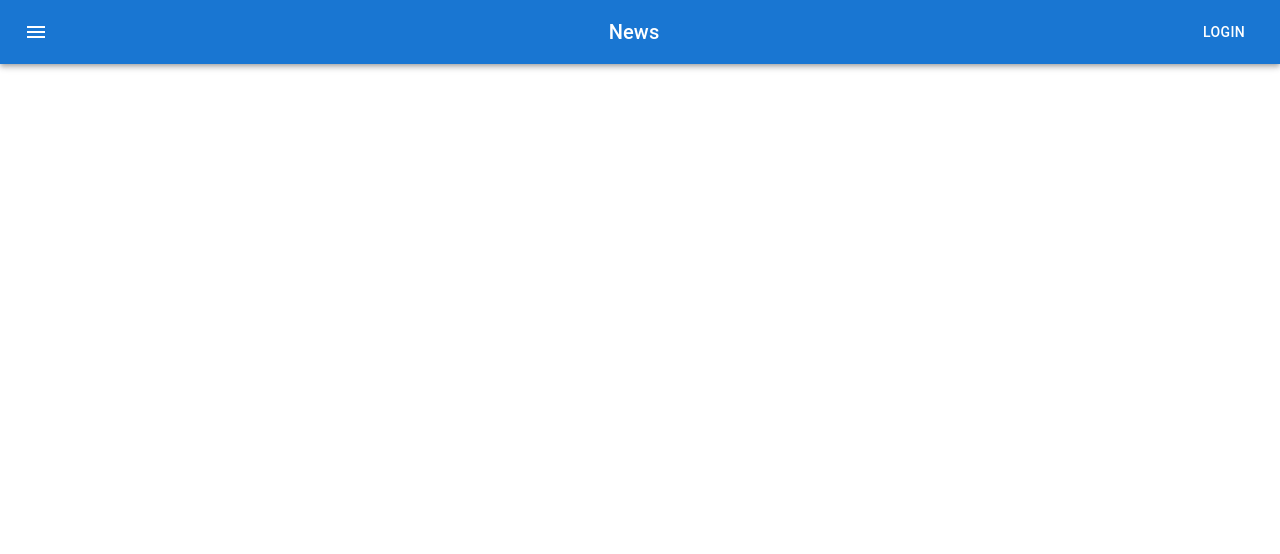
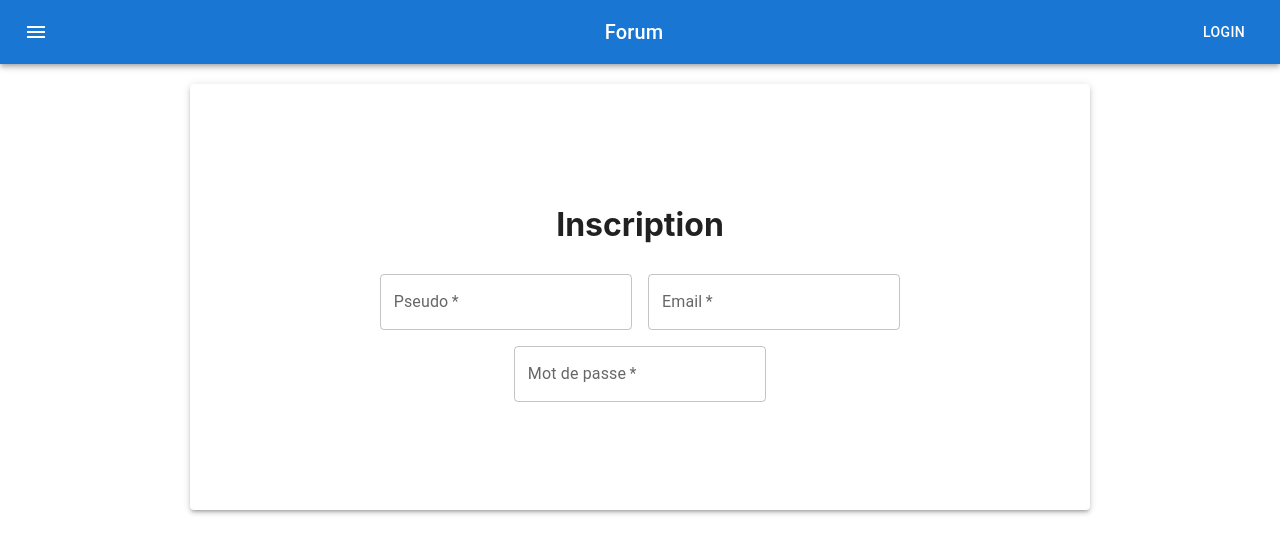
Before and after one commit to Anthonylat09/Forum, a React (Create React App) app in the folder forumfrontend/: page / in a window 1280 px wide. Shown: the top 554 px of the page. Built offline with nearby package versions, Linux system fonts and the light colour scheme.

Commit message:
feat: creation de la page d'inscription

```diff
--- a/forumfrontend/src/App.js
+++ b/forumfrontend/src/App.js
@@ -1,12 +1,8 @@
-import logo from './logo.svg';
 import './App.css';
-import Appbar from './components/Appbar';
-
+import Inscription from './pages/Inscription'
 function App() {
   return (
-    <div className="App">
-      <Appbar/>
-    </div>
+    <Inscription/>
   );
 }
 
--- a/forumfrontend/src/components/Appbar.js
+++ b/forumfrontend/src/components/Appbar.js
@@ -22,7 +22,7 @@ export default function Appbar() {
             <MenuIcon />
           </IconButton>
           <Typography variant="h6" component="div" sx={{ flexGrow: 1 }}>
-            News
+            Forum
           </Typography>
           <Button color="inherit">Login</Button>
         </Toolbar>
--- /dev/null
+++ b/forumfrontend/src/components/User.js
@@ -0,0 +1,51 @@
+import * as React from 'react';
+import Box from '@mui/material/Box';
+import TextField from '@mui/material/TextField';
+import { Container } from '@mui/system';
+import { Paper } from '@mui/material';
+
+export default function User() {
+  return (
+    <Container>
+        <Paper elevation = {3}
+               style = {paperStyle}>
+            <h1>Inscription</h1>
+            <Box
+                component="form"
+                sx={{
+                    '& .MuiTextField-root': { m: 1, width: '25ch' },
+                }}
+                noValidate
+                autoComplete="off"
+            >
+                <div>
+                    <TextField
+                        required
+                        id="outlined-required"
+                        label="Pseudo"
+                        fullWidth
+                    />
+                    <TextField
+                        required
+                        id="outlined-required"
+                        label="Email"
+                        fullWidth
+                    />
+                    <TextField
+                        required
+                        id="outlined-password-input"
+                        label="Mot de passe"
+                        type="password"
+                        autoComplete="current-password"
+                        fullWidth
+                    />
+                </div>
+            </Box>
+        </Paper>
+    </Container>
+  );
+}
+
+const paperStyle = {padding: '100px 50px',
+                    width : 800,
+                    margin: '20px auto'}
--- /dev/null
+++ b/forumfrontend/src/pages/Inscription.js
@@ -0,0 +1,12 @@
+import Appbar from "../components/Appbar";
+import User from '../components/User'
+function Inscription() {
+  return (
+    <div className="App">
+      <Appbar/>
+      <User/>
+    </div>
+  );
+}
+
+export default Inscription;
```
